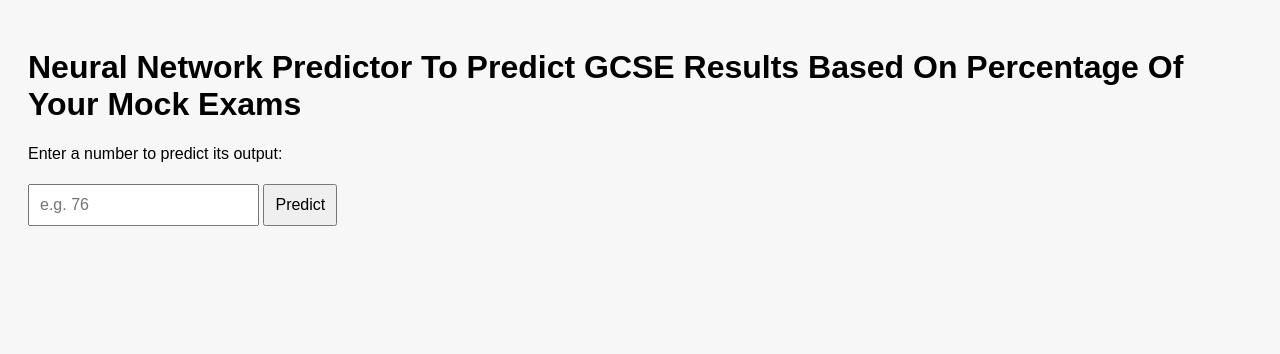
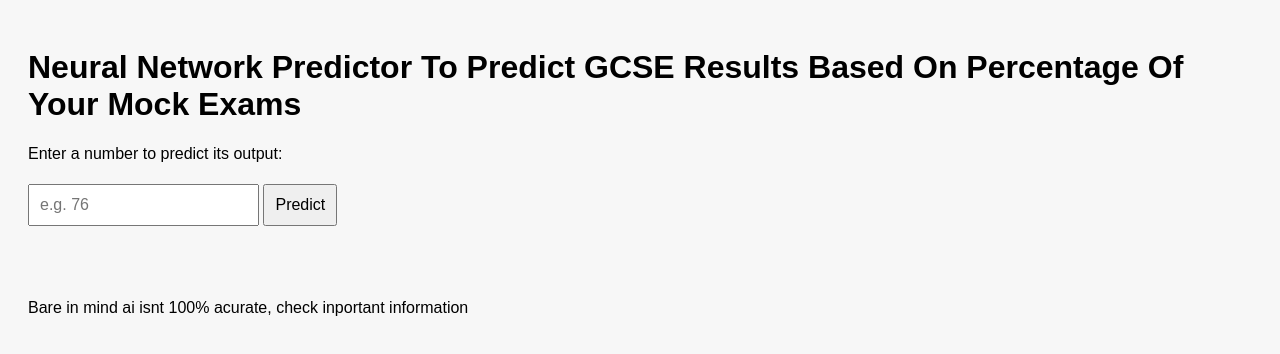
Before and after one commit to Zolipop2/gcseguseser, a plain HTML site: page index.html in a window 1280 px wide. Drawn offline with Linux system fonts and the light colour scheme.

Commit message:
Update index.html

```diff
--- a/index.html
+++ b/index.html
@@ -70,5 +70,7 @@
       document.getElementById("result").innerText = `Prediction: ${prediction}`;
     }
   </script>
+  <br></br>
+  <p>Bare in mind ai isnt 100% acurate, check inportant information</p>
 </body>
 </html>
```
